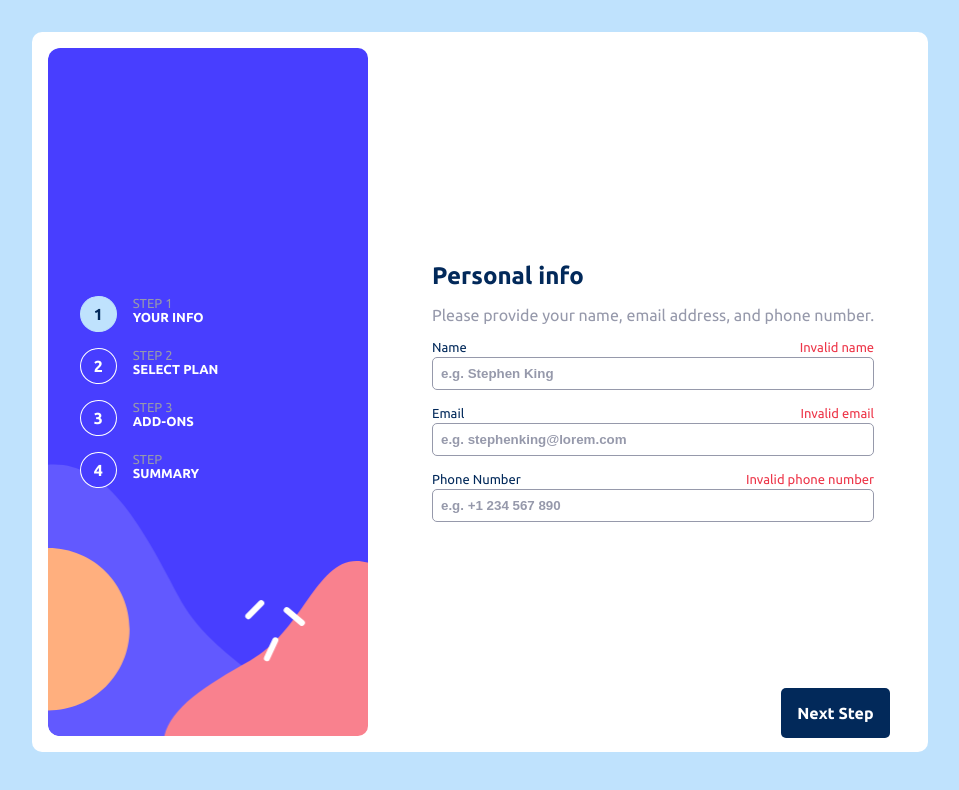
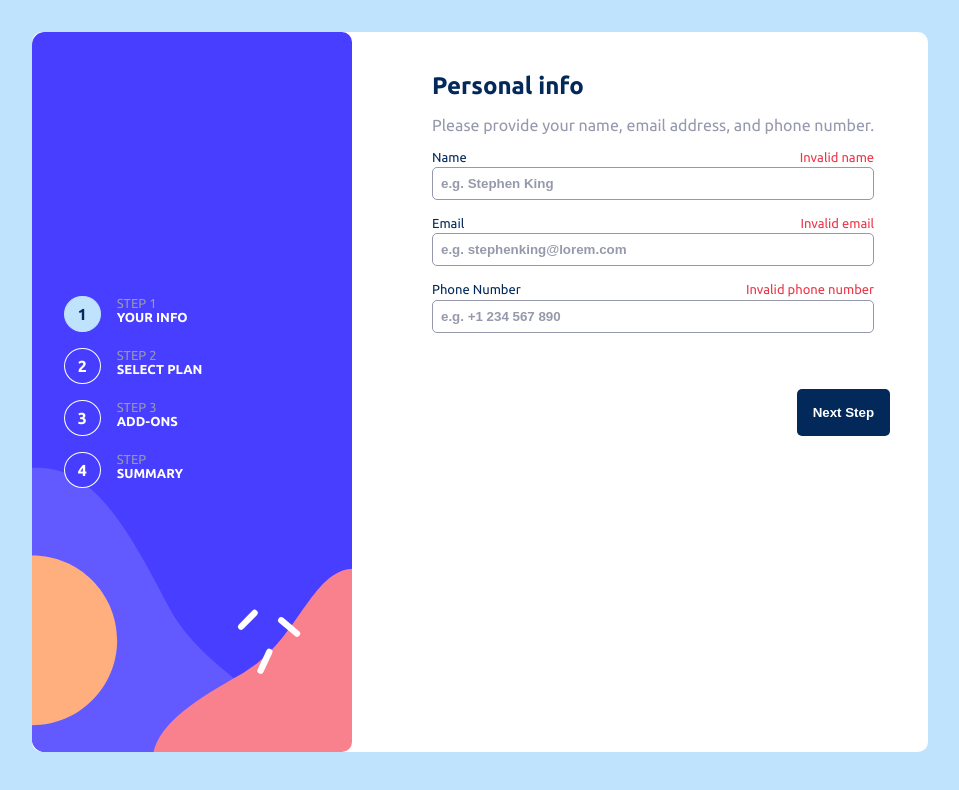
Before and after one commit to oc-garcia/multi-step-form, a React (Vite) app: page / in a window 1280 px wide. Shown: the top 790 px of the page, without its empty margins (160-1119 px from the left). Built offline with nearby package versions, Linux system fonts and the light colour scheme.

Commit message:
Fixed step bar position to inside form tag & style

```diff
--- a/src/App/App.tsx
+++ b/src/App/App.tsx
@@ -27,7 +27,7 @@
           </div>
           <MultStepForm />
         </div>
-        <StepBar />
+        {/*<StepBar />*/}
       </section>
     </FormContextProvider>
   );
--- a/src/App/app.module.css
+++ b/src/App/app.module.css
@@ -4,6 +4,7 @@
   display: flex;
   flex-direction: column;
   justify-content: space-between;
+  background-color: var(--Light_blue);
 }
 
 .topContainer {
@@ -13,8 +14,6 @@
   background-repeat: no-repeat;
   display: flex;
   flex-direction: column;
-  padding: 1rem;
-  background-color: var(--Light_blue);
   height: 90vh;
 }
 
--- a/src/components/Form/Form.tsx
+++ b/src/components/Form/Form.tsx
@@ -6,6 +6,7 @@
 import Phase4 from "./formPhases/Phase4/Phase4";
 import { FormProvider, useForm } from "react-hook-form";
 import { FormContext } from "../../hooks/formContext";
+import StepBar from "../StepBar/StepBar";
 
 export default function MultStepForm() {
   const methods = useForm();
@@ -13,11 +14,14 @@
   const { phase } = useContext(FormContext);
   return (
     <FormProvider {...methods}>
-      <form className={styles.formContainer} onSubmit={methods.handleSubmit(onSubmit)}>
-        {phase.phase1 && <Phase1 />}
-        {phase.phase2 && <Phase2 />}
-        {phase.phase3 && <Phase3 />}
-        {phase.phase4 && <Phase4 />}
+      <form onSubmit={methods.handleSubmit(onSubmit)}>
+        <div className={styles.formContainer}>
+          {phase.phase1 && <Phase1 />}
+          {phase.phase2 && <Phase2 />}
+          {phase.phase3 && <Phase3 />}
+          {phase.phase4 && <Phase4 />}
+        </div>
+        <StepBar />
       </form>
     </FormProvider>
   );
--- a/src/components/Form/form.module.css
+++ b/src/components/Form/form.module.css
@@ -1,6 +1,7 @@
 .formContainer {
   background-color: var(--White);
   padding: 1.5rem 1rem;
+  margin: 1rem;
   border-radius: 10px;
   display: flex;
   flex-direction: column;
--- a/src/components/StepBar/StepBar.tsx
+++ b/src/components/StepBar/StepBar.tsx
@@ -48,19 +48,19 @@
     return (
       <div className={phase.phase1 ? styles.stepBarContainer1 : styles.stepBarContainer234}>
         {!phase.phase1 && (
-          <p onClick={handleBack} className={styles.backBtn}>
+          <button onClick={handleBack} className={styles.backBtn}>
             Go Back
-          </p>
+          </button>
         )}
         {!phase.phase4 && (
-          <p onClick={handleNext} className={styles.nextBtn}>
+          <button onClick={handleNext} className={styles.nextBtn}>
             Next Step
-          </p>
+          </button>
         )}
         {phase.phase4 && (
-          <p onClick={handleSubmit} className={styles.submitBtn}>
+          <button onClick={handleSubmit} className={styles.submitBtn}>
             Confirm
-          </p>
+          </button>
         )}
       </div>
     );
--- a/src/components/StepBar/stepBar.module.css
+++ b/src/components/StepBar/stepBar.module.css
@@ -6,6 +6,9 @@
   align-items: center;
   justify-content: space-between;
   padding: 1rem;
+  position: absolute;
+  width: 100vw;
+  bottom: 00%;
 }
 
 .stepBarContainer234 {
@@ -15,6 +18,9 @@
   align-items: center;
   justify-content: space-between;
   padding: 1rem;
+  position: absolute;
+  width: 100vw;
+  bottom: 00%;
 }
 
 .backBtn {
@@ -22,6 +28,7 @@
   cursor: pointer;
   font-size: small;
   font-weight: 700;
+  border: none;
 }
 
 .nextBtn {
@@ -31,6 +38,7 @@
   color: var(--White);
   font-weight: 700;
   border-radius: 5px;
+  border: none;
 }
 
 .submitBtn {
@@ -40,6 +48,7 @@
   color: var(--White);
   font-weight: 700;
   border-radius: 5px;
+  border: none;
 }
 
 .stepBarContainerSubmitted {
@@ -49,20 +58,11 @@
 
 @media (min-width: 800px) {
   .stepBarContainer1 {
-    height: auto;
-    padding: 0;
-    position: relative;
-    position: absolute;
-    top: 86%;
-    right: 18%;
+    position: static;
+    width: auto;
   }
   .stepBarContainer234 {
-    height: auto;
-    padding: 0;
-    width: 30vw;
-    position: relative;
-    position: absolute;
-    top: 86%;
-    right: 20%;
+    position: static;
+    width: auto;
   }
 }
```
